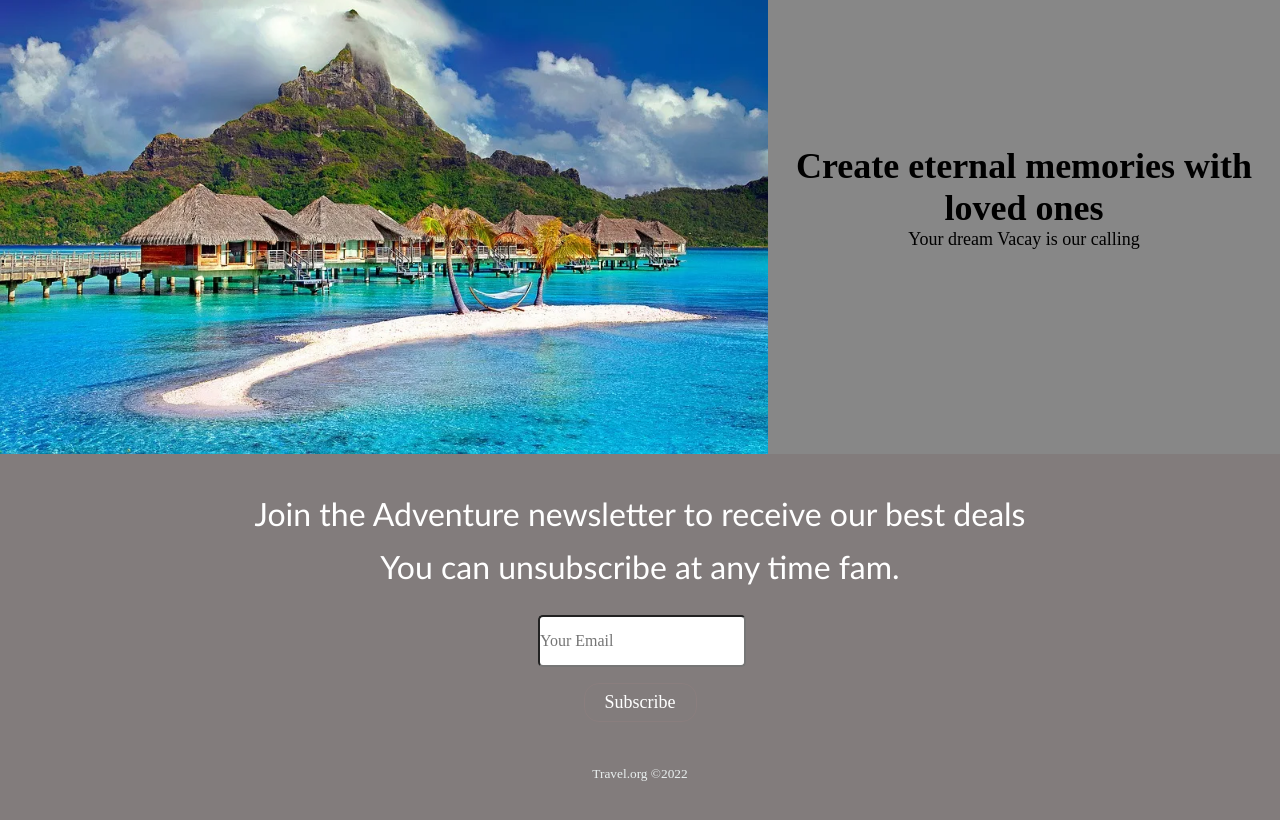
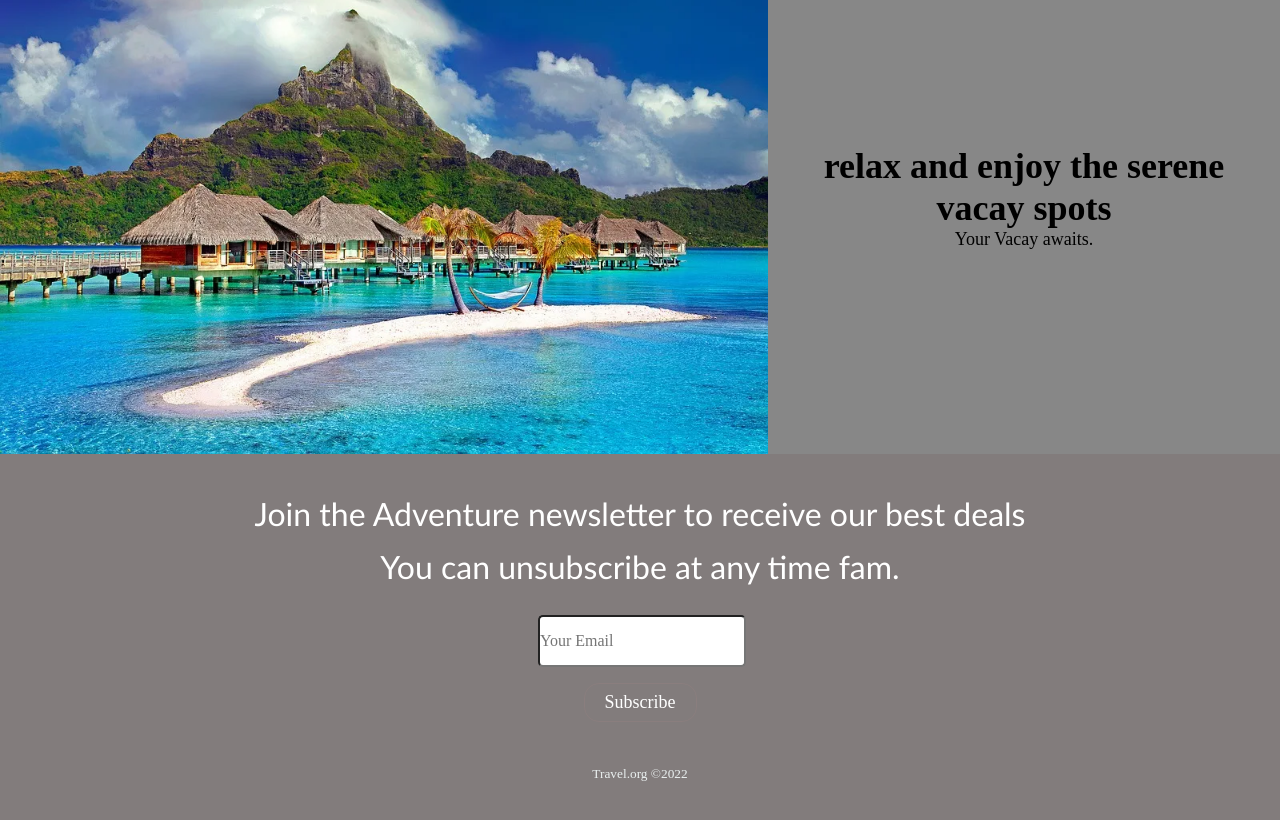
Before and after one commit to Gift-koech/sites-n-travels, a React (Create React App) app: page / in a window 1280 px wide. Shown: the part 1788-2608 px from the top of the page. Built offline with nearby package versions, Linux system fonts and the light colour scheme.

Commit message:
made a few final changes on the site

```diff
--- a/package.json
+++ b/package.json
@@ -1,5 +1,6 @@
 {
   "dependencies": {
+    "homepage": "http://{Gift-koech}.github.io/{sites-n-travels}",
     "@testing-library/jest-dom": "^5.16.5",
     "@testing-library/react": "^13.4.0",
     "@testing-library/user-event": "^13.5.0",
@@ -14,13 +15,16 @@
     "web-vitals": "^2.1.4"
   },
   "scripts": {
+    "predeploy":"npm run build",
+    "deploy":"gh-pages -d build",
     "start": "react-scripts start",
     "build": "react-scripts build",
     "test": "react-scripts test",
     "eject": "react-scripts eject"
   },
   "devDependencies": {
-    "tailwindcss": "^3.1.8"
+    "tailwindcss": "^3.1.8",
+    "gh-pages":"4.0.0"
   },
   "browserslist": {
     "production": [
--- a/src/App.js
+++ b/src/App.js
@@ -36,8 +36,8 @@ function App() {
       />
        <Slider
         imageSrc={marineholiday}
-        title={"Create eternal memories with loved ones"}
-        subtitle={"Your dream Vacay is our calling"}
+        title={"relax and enjoy the serene vacay spots "}
+        subtitle={"Your  Vacay awaits."}
 
       />
     <Footer/>
```
